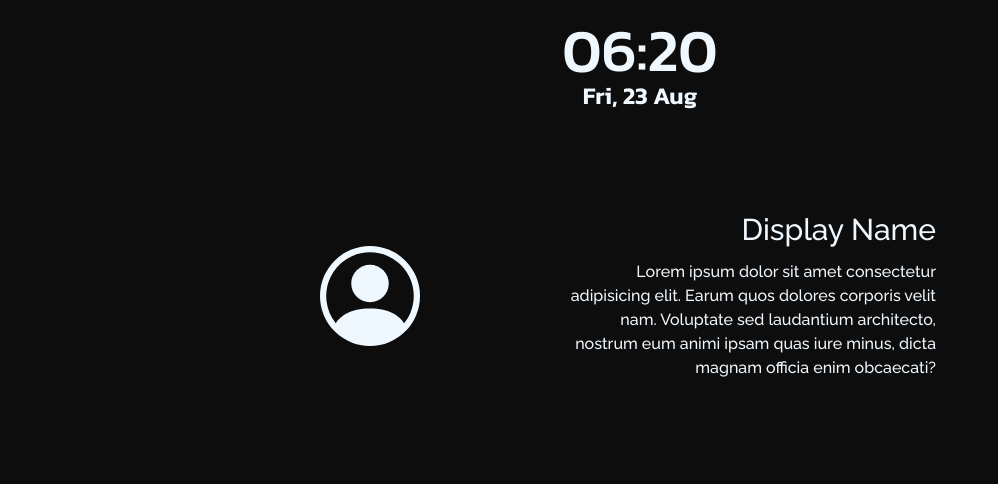
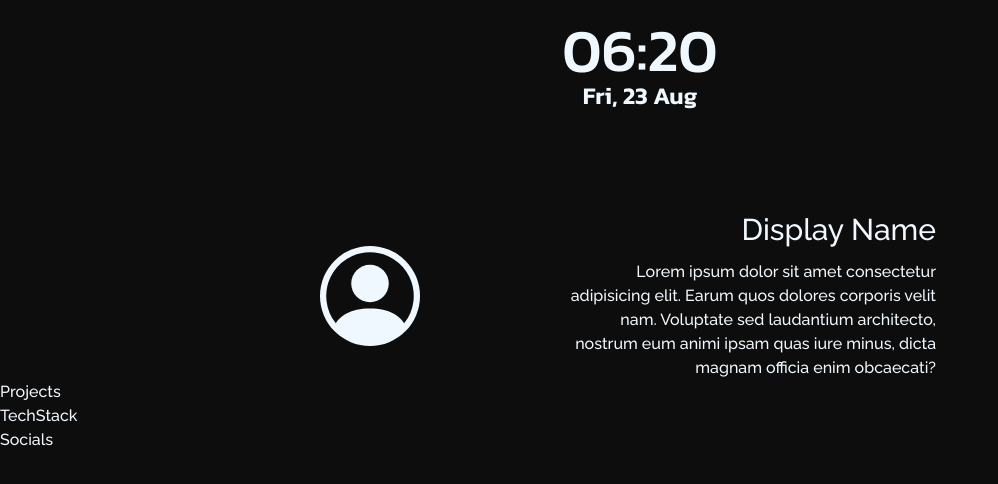
Before and after one commit to makersmecca/Portfolio, a React (Vite) app: page / in a window 1280 px wide. Shown: the top 484 px of the page, without its empty margins (0-998 px from the left). Built offline with nearby package versions, Linux system fonts and the light colour scheme.

Commit message:
added imports for the new components

```diff
--- a/src/App.jsx
+++ b/src/App.jsx
@@ -1,6 +1,9 @@
 import Intro from "./Components/Intro";
 import DisplayDateTime from "./Components/DateTime";
 import SplashScreen from "./Components/SplashScreen";
+import Socials from "./Components/Socials";
+import TechStack from "./Components/TechStack";
+import Projects from "./Components/Projects";
 
 import { useState } from "react";
 
@@ -18,6 +21,9 @@ const App = () => {
       {showSplash && <SplashScreen onAnimationEnd={updateShowSplash} />}
       <DisplayDateTime />
       <Intro />
+      <Projects />
+      <TechStack />
+      <Socials />
     </>
   );
 };
```
